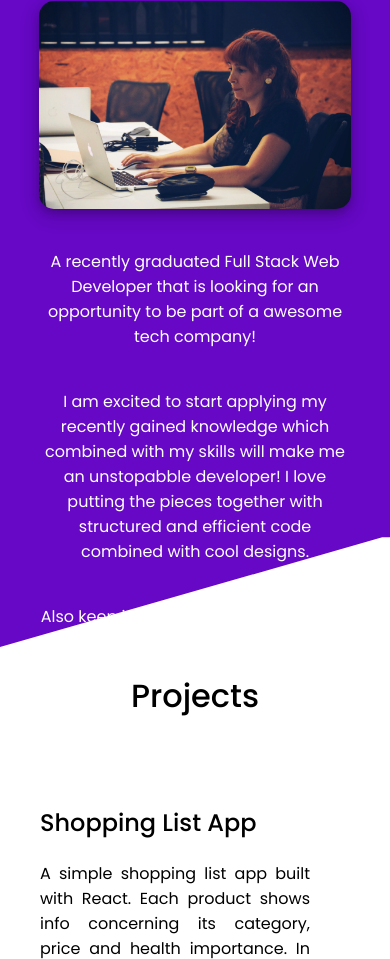
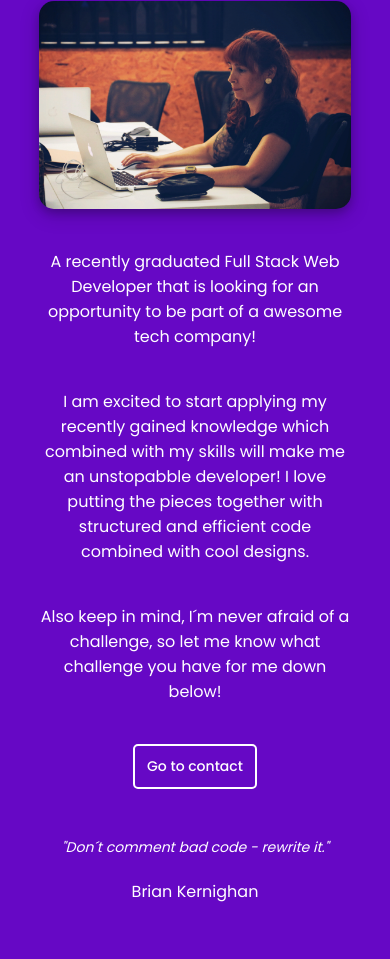
Before and after one commit to agataxmascarenhas/agataxmascarenhas.github.io, a website: page index.html in a window 390 px wide. Shown: the part 1041-2000 px from the top of the page. Drawn offline with Linux system fonts and the light colour scheme.

Commit message:
responsive about

```diff
--- a/styles/scss/index.scss
+++ b/styles/scss/index.scss
@@ -122,6 +122,10 @@ h3 {
 	padding: 100px 0 120px;
 	margin-bottom: auto;
 	clip-path: polygon(0% 10%, 100% 10%, 100% 87%, 98% 87%, 0% 100%);
+	@media (max-width: 991px) {
+		height: 160vh;
+		clip-path: polygon(0% 10%, 100% 10%, 100% 87%, 98% 87%, 0% 95%);
+		}
 }
 
 .about-content {
@@ -178,6 +182,9 @@ h3 {
 .about-quote {
   text-align: center;
   margin-top: 88px;
+  @media (max-width: 991px) {
+	margin-top: 20px;
+  }
 }
 
 blockquote {
@@ -185,6 +192,9 @@ blockquote {
   font-weight: 400;
   line-height: 36px;
   font-size: 24px;
+  @media (max-width: 991px) {
+	font-size: 14px;
+  }
 }
 
 cite {
```
Also changed, not shown: styles/css/index.css, 1 other file. Lines whose indentation alone changed are shown as unchanged.
